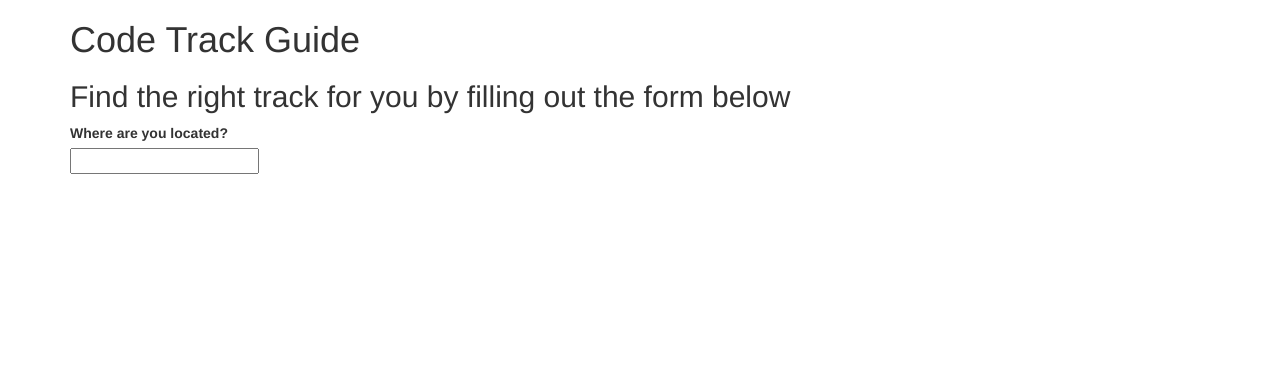
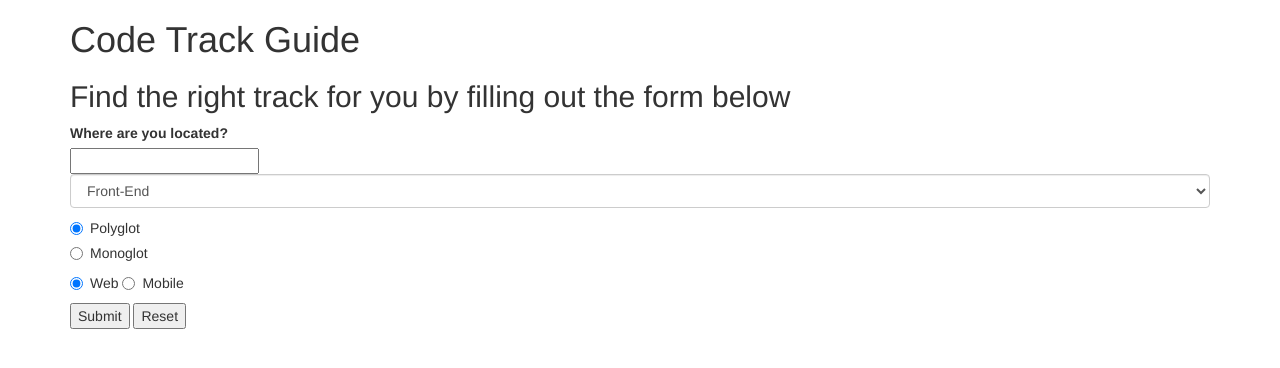
Before and after one commit to psixi/coursebranch, a plain HTML site: page index.html in a window 1280 px wide. Drawn offline with Linux system fonts and the light colour scheme.

Commit message:
add radio buttons for language quantity and platform question. Add select box for development type.

```diff
--- a/index.html
+++ b/index.html
@@ -8,11 +8,51 @@
 <body>
   <div class="container">
     <h1>Code Track Guide</h1>
-      <div id="form">
+    <div id="form">
       <h2>Find the right track for you by filling out the form below</h2>
-      <label>Where are you located?</label>
-            <br>
-            <input type="text" name="n" id="location" for="userName">
+      <form>
+        <div class="">
+          <label>Where are you located?</label>
+          <br>
+          <input type="text" id="location">
+        </div>
+        <div>
+          <select class="form-control" id="devtype">
+            <option>Front-End</option>
+            <option>Back-End</option>
+            <option>Data-Science</option>
+          </select>
+        </div>
+        <div class="radio">
+          <label>
+            <input type="radio" name="planguage" value="polyglot" checked>
+            Polyglot
+          </label>
+        </div>
+        <div class="radio">
+          <label>
+            <input type="radio" name="planguage" value="monoglot">
+            Monoglot
+          </label>
+        </div>
+        <div class="">
+          <div class="radio">
+            <label>
+              <input type="radio" name="platform" value="web" checked>
+              Web
+            </label>
+            <label>
+              <input type="radio" name="platform" value="mobile">
+              Mobile
+            </label>
+          </div>
+        </div>
+        <div class="">
+          <input type="submit" value="Submit">
+          <input type="reset">
+        </div>
+      </form>
+    </div>
   </div>
 
 
```
